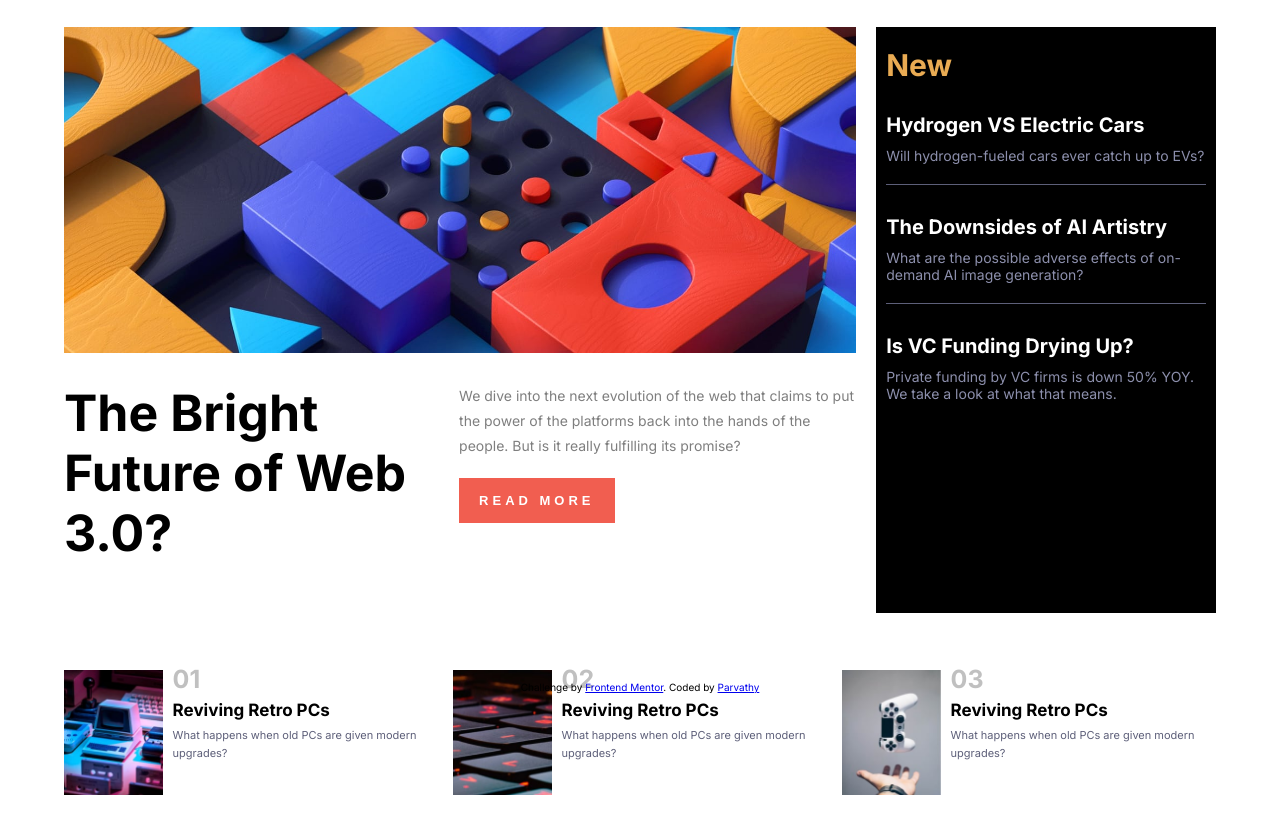
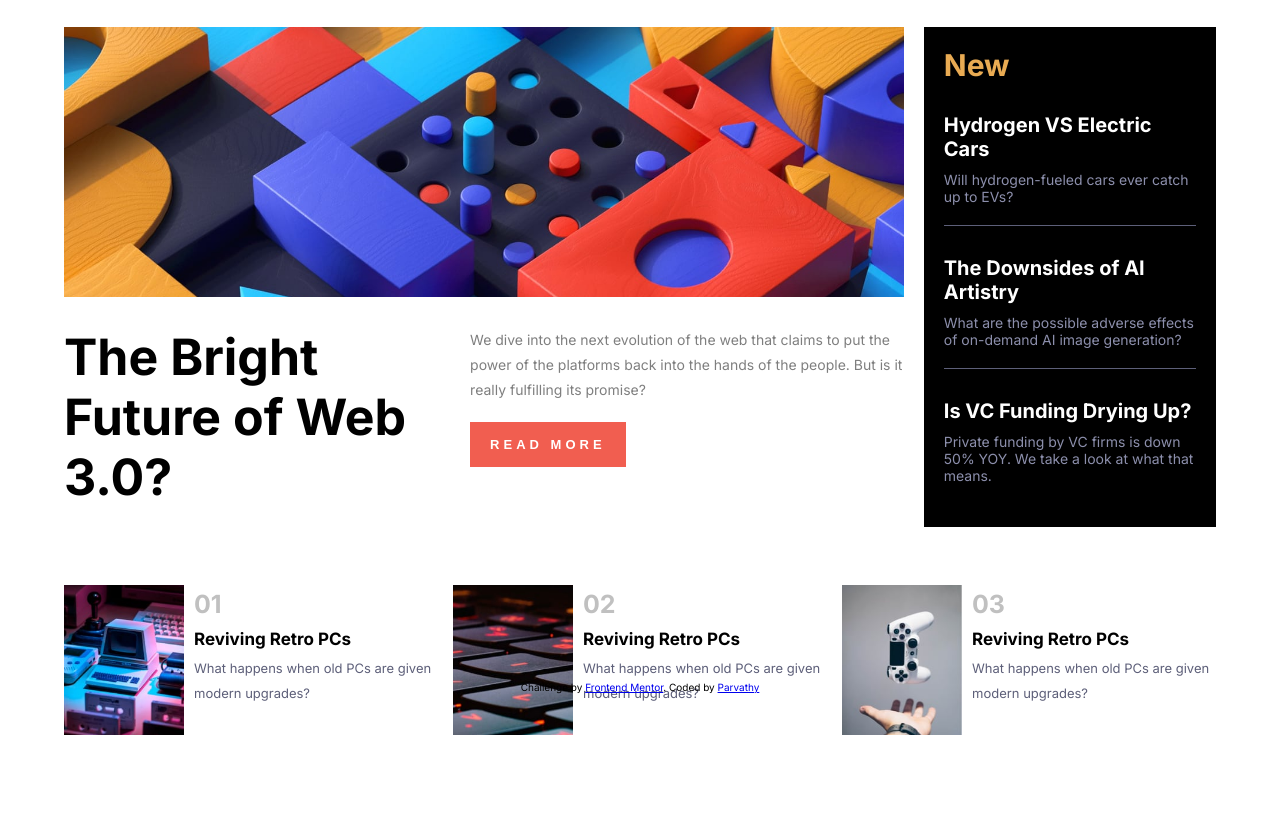
Before and after one commit to parvathyvd/News-HomePage, a plain HTML site: page index.html in a window 1280 px wide. Shown: the part 107-940 px from the top of the page. After the commit the page ends 906 px from the top, so only its background shows below. Drawn offline with Linux system fonts and the light colour scheme.

Commit message:
minor css adjustments and adding srcset to the image

```diff
--- a/index.html
+++ b/index.html
@@ -82,12 +82,11 @@
     <main>
       <section class="section-main">
         <div class="hero-main">
-<figure class="hero-image mobile">
+          <picture class="hero-image">
+            <source media="(min-width:900px)" srcset="./assets/images/image-web-3-desktop.jpg">
   <img src="./assets/images/image-web-3-mobile.jpg" alt="web" />
-</figure>
-<figure class="hero-image desktop">
-  <img src="./assets/images/image-web-3-desktop.jpg" alt="web" />
-</figure>
+          </picture>
+
 <article class="hero-text">
 
   <h1>
--- a/index.js
+++ b/index.js
@@ -17,3 +17,31 @@ const closeMenu = () => {
 open.addEventListener("click", toggleMenu);
 close.addEventListener("click", closeMenu);
 backDrop.addEventListener("click", closeMenu);
+
+var a = "test";
+var b = String("test");
+var c = new String("test");
+
+console.log(b == c);
+
+var a = [99, 87, , 9];
+a.find(function (value, index) {
+  if (index == 2) {
+    delete a[2];
+  }
+  console.log(index);
+});
+
+let propBar = "bar1";
+let b2 = "bar2";
+
+class Class1 {
+  set [propBar](val) {
+    this.value = val;
+  }
+}
+let class2 = new Class1();
+console.log(class2.value);
+
+let z = 24 / 3 + 12 / 4 - 7;
+console.log(z);
--- a/style.css
+++ b/style.css
@@ -18,7 +18,7 @@
 html{
     font-family: 'Inter', sans-serif;
     font-size: 62.5%;
-    max-width: 140rem;
+    max-width: 130rem;
     margin: 0 auto;
 }
 
@@ -39,14 +39,16 @@ header{
 main{
     padding-top: 3rem;
 }
-.hero-image{
-    width: 100%;
+.main-navigation a:hover{
+    color: var(--Soft-orange);
 }
 .hero-image img{
     width: 100%;
+    max-height: 27rem;
+    object-fit: cover;
 }
 .hero-text{
-    padding: 3rem 0;
+    padding: 3rem 0 0 0;
 }
 .hero-text h1{
     display: flex;
@@ -70,6 +72,7 @@ main{
     letter-spacing: 0.4rem;
     display: block;
     margin-top: 2rem;
+    margin-bottom: 3rem;
     transition: all 0.2s ease-in;
 }
 .btn-read:hover, .btn-read:active{
@@ -78,7 +81,7 @@ main{
 }
 .sidebar{
     background: #000;
-            padding: 2rem 1rem;
+            padding: 2rem;
             margin: 1rem 0 4rem;
 }
 .sidebar h2{
@@ -90,6 +93,10 @@ main{
     color: #fff;
     padding: 1rem 0;
     font-size: 2rem;
+}
+.sidebar h3:hover {
+        color: hsl(35, 77%, 62%);
+        cursor: pointer;
 }
 .sidebar p{
     color: hsl(235, 21%, 68%);
@@ -117,17 +124,25 @@ main{
     flex-basis: 30%;
 }
 .card-image img{
-    max-width: 100%;
+   width: 12rem;
+   object-fit: cover;
 }
 .card-description{
     color: var(--Dark-grayish-blue);
     line-height: 1.8rem;
     font-size: 1.1rem;
 }
+.card-description p{
+        font-size: 1.3rem;
+            line-height: 2.5rem;
+        }
+
 .card-description span{
+    display: block;
     font-size: 2.5rem;
     color: silver;
     font-weight: 700;
+    padding: 1rem 0;
 }
 .card-description h3{
     color: #000;
@@ -152,7 +167,7 @@ main{
     color: var(--Very-dark-blue);
     z-index: 15;
     padding: 5%;
-    animation: moveInLeft 0.5s cubic-bezier(0.075, 0.82, 0.165, 1);
+    animation: moveInLeft 0.5s linear
 }
 .hide {
     display: none;
@@ -196,24 +211,17 @@ footer{
 }
 @keyframes moveInLeft {
     0%{
-        transform: translateX(100%);
+        transform: translateX(50%);
     }
     50%{
-        transform: translateX(-50%);
+        transform: translateX(-30%);
     }
     100%{
         transform: translateX(0%);
     }
 }
 
-@media screen and (min-width: 600px) {
-.mobile-hide{
-    display: block;
-}
-.desktop{
-    display: none;
-}
-}
+
 
 @media screen and (min-width: 900px) {
     .open{
@@ -247,13 +255,13 @@ footer{
     }
     .sidebar{
         margin: 0rem 0rem 0rem 2rem;
-        flex-basis: 30%;
+        flex-basis: 26%;
     }
     .sidebar p{
         font-size: 1.4rem;
     }
     .hero-main{
-        flex-basis: 70%;
+        flex-basis: 75%;
     }
     .hero-text{
         display: flex;
```
